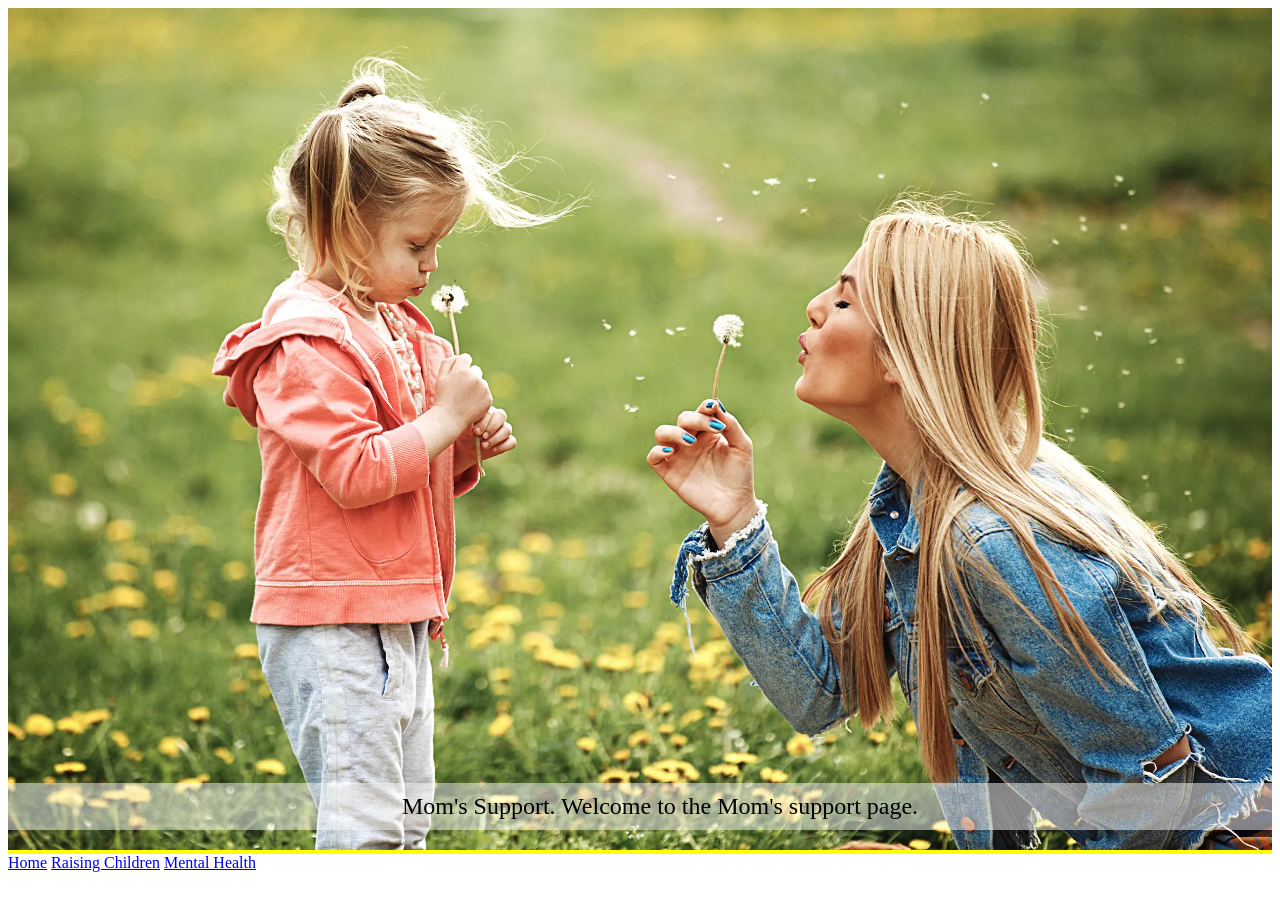
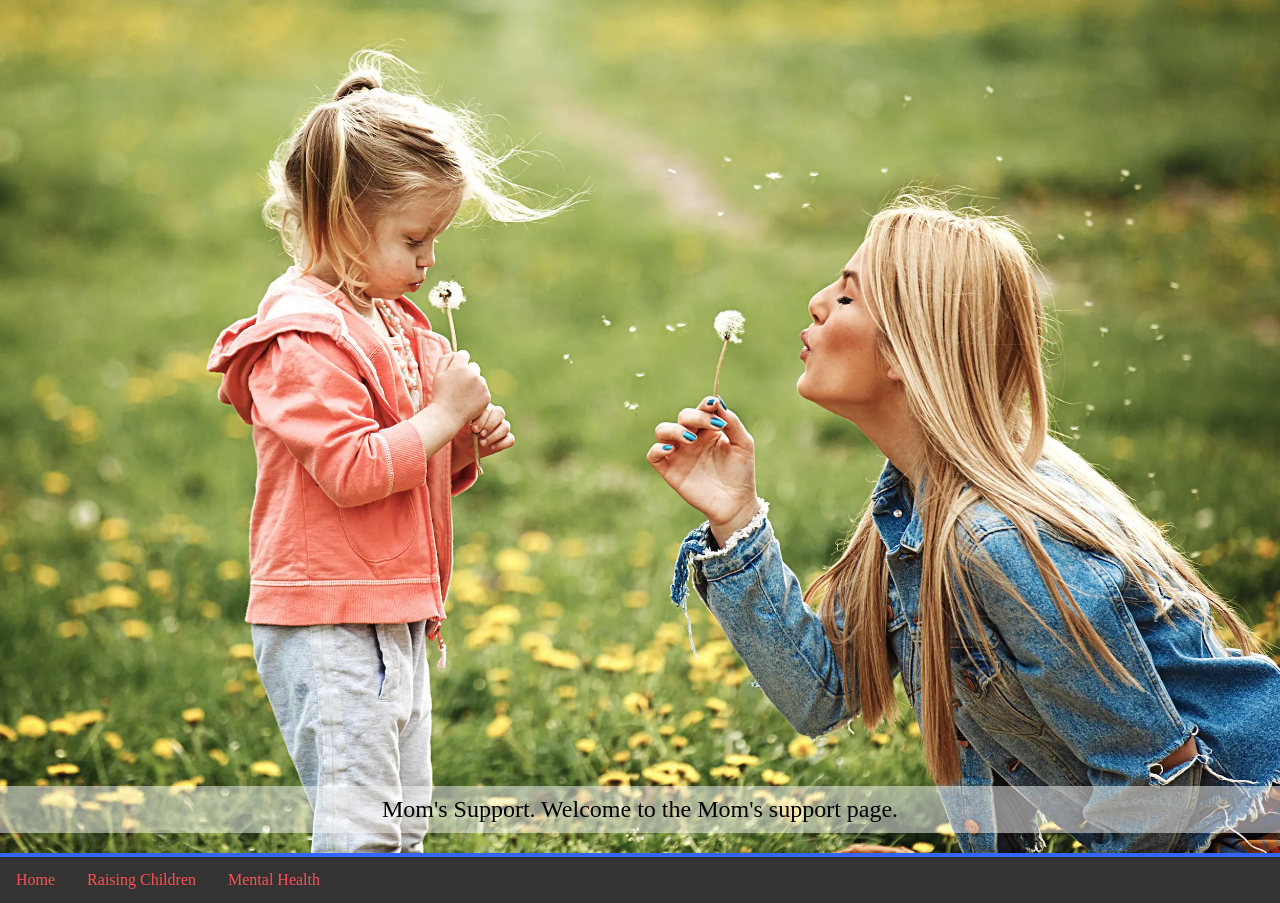
Before and after one commit to WhiteSonata/Portfolio, a PHP site: page /Project2/index.html in a window 1280 px wide. Before the commit the page ends 872 px from the top, so only its background shows below. Run offline with PHP 8.4, Linux system fonts and the light colour scheme.

Commit message:
Update index.css

```diff
--- a/Project2/index.css
+++ b/Project2/index.css
@@ -1,10 +1,19 @@
+
+* {
+  box-sizing: border-box;
+}
+
+body {
+  margin: 0;
+}
+
 img, embed, object, video {
   max-width: 100%;
 }
 
 .topHeader{
   position:relative;
-  background-color: yellow;
+  background-color: #3366ff;
 }
 
 .title{
@@ -22,3 +31,25 @@ img, embed, object, video {
   font-size:16px;
   color:#b92b27;
 }
+
+/* The navbar container */
+.topnav {
+  overflow: hidden;
+  background-color: #333;
+}
+
+/* Navbar links */
+.topnav a {
+  float: left;
+  display: block;
+  color: #ff5050;
+  text-align: center;
+  padding: 14px 16px;
+  text-decoration: none;
+}
+
+/* Links - change color on hover */
+.topnav a:hover {
+  background-color: #ddd;
+  color: black;
+}
```
